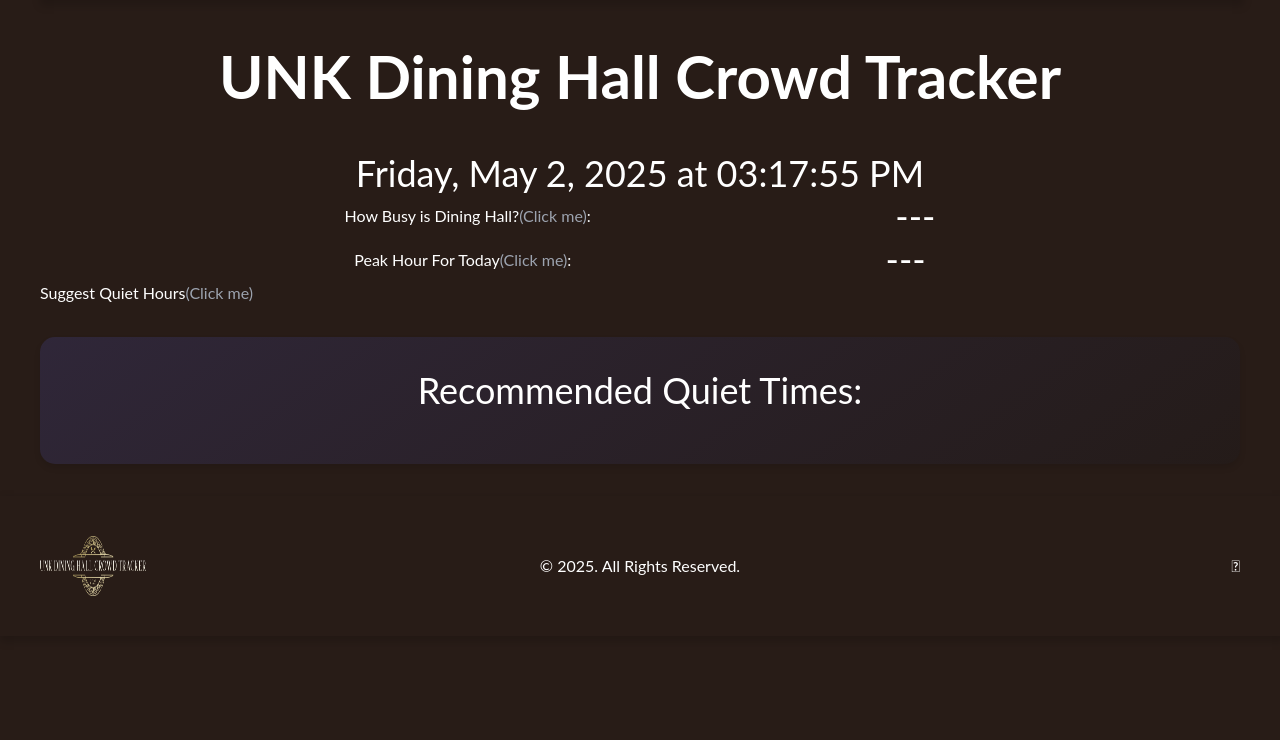
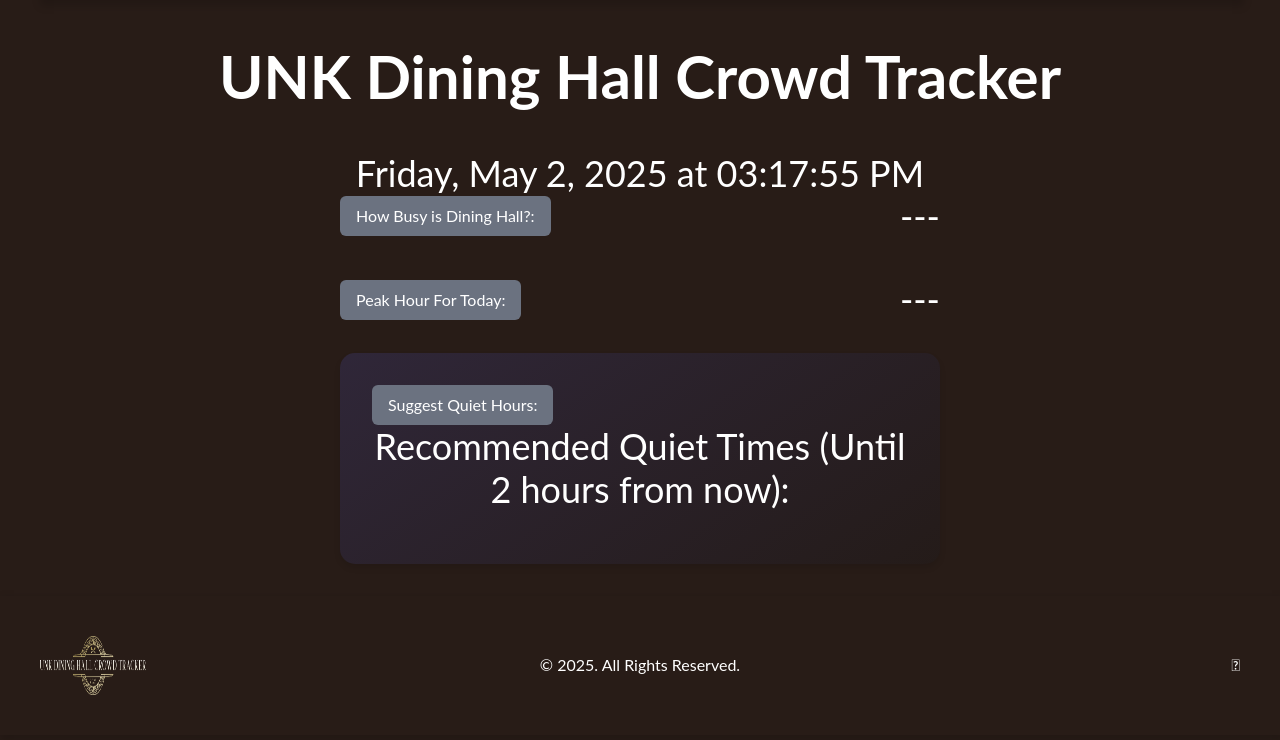
Before and after one commit to mhjpurnima/dining_hall_tracker, a Flask app: page /tracker in a window 1280 px wide. Shown: the part 60-800 px from the top of the page. Run offline with Flask 3, Linux system fonts and the light colour scheme; some libraries are stand-ins or nearby versions.

Commit message:
New logic for suggested hour with 2 hour threshold

```diff
--- a/app.py
+++ b/app.py
@@ -351,15 +351,37 @@
                             "zero_percentage": zero_entries / (count + zero_entries) * 100
                         }
 
-        # Filter and sort results
-        valid_times = [{
-            "time": k,
-            "average": v["average"],
-            "readings": v["count"],
-            "zero_pct": round(v["zero_percentage"], 1)
-        } for k, v in time_stats.items() if v["average"] > 0]
+        # Get current time
+        now = datetime.now()
+        current_time = now.time()
 
-        sorted_times = sorted(valid_times, key=lambda x: x["average"])[:3]
+        # Filter and sort results based on time proximity
+        valid_times = []
+        for k, v in time_stats.items():
+            if v["average"] > 0:
+                try:
+                    # Parse stored time string to time object
+                    slot_time = datetime.strptime(k, "%I:%M %p").time()
+
+                    # Calculate time difference in hours
+                    time_diff = abs((current_time.hour * 60 + current_time.minute) -
+                                  (slot_time.hour * 60 + slot_time.minute)) / 60
+
+                    # Consider times within 1.5-2.5 hour window
+                    if 1.5 <= time_diff <= 2.5:
+                        valid_times.append({
+                            "time": k,
+                            "average": v["average"],
+                            "readings": v["count"],
+                            "zero_pct": round(v["zero_percentage"], 1),
+                            "time_diff": time_diff
+                        })
+                except Exception as e:
+                    print(f"Error processing time {k}: {e}")
+
+        # Sort by closest to 2 hours difference first, then by quietest
+        valid_times.sort(key=lambda x: (abs(x["time_diff"] - 2), x["average"]))
+        sorted_times = valid_times[:3]
 
         return jsonify({
             "quiet_hours": [
@@ -367,9 +389,11 @@
                     "time": t["time"],
                     "average_count": round(t["average"], 1),
                     "readings_used": t["readings"],
-                    "zero_percentage": t["zero_pct"]
+                    "zero_percentage": t["zero_pct"],
+                    "hours_from_now": round(t["time_diff"], 1)
                 } for t in sorted_times
-            ]
+            ],
+            "current_time": now.strftime("%I:%M %p").lstrip('0')
         })
 
     except Exception as e:
--- a/templates/tracker.html
+++ b/templates/tracker.html
@@ -74,25 +74,32 @@
         id="current-date-time"
       ></p>
 
-      <div class="flex justify-evenly items-center">
-        <button id="check-status">
-          How Busy is Dining Hall?<span class="text-gray-400">(Click me)</span>:
+      <div class="space-y-10 w-1/2 mx-auto">
+        <div class="flex justify-between items-center">
+          <button id="check-status" class="px-4 py-2 bg-gray-500 rounded-md">
+            How Busy is Dining Hall?:
           </button>
           <p class="text-white text-center fs-3" id="status">---</p>
         </div>
-      <div class="flex justify-evenly items-center">
-        <button id="check-peak-hour">
-          Peak Hour For Today<span class="text-gray-400">(Click me)</span>:
+        <div class="flex justify-between items-center">
+          <button id="check-peak-hour" class="px-4 py-2 bg-gray-500 rounded-md">
+            Peak Hour For Today:
           </button>
           <p class="text-white text-center fs-3" id="peak-hour">---</p>
         </div>
 
-      <button id="check-quiet-hours">
-        Suggest Quiet Hours<span class="text-gray-400">(Click me)</span>
+        <div id="quiet-hours-results">
+          <button
+            id="check-quiet-hours"
+            class="px-4 py-2 bg-gray-500 rounded-md"
+          >
+            Suggest Quiet Hours:
           </button>
-      <div id="quiet-hours-results">
-        <p class="text-white text-center fs-3">Recommended Quiet Times:</p>
+          <p class="text-white text-center fs-3">
+            Recommended Quiet Times (Until 2 hours from now):
+          </p>
           <ul id="quiet-hours-list"></ul>
+        </div>
       </div>
       <!-- <p>Busiest Hour: <span id="busiest-hour">---</span></p> -->
       <!-- <p>Quieter Hours: <span id="quiet-hours">---</span></p> -->
```
Lines whose indentation alone changed are shown as unchanged.
